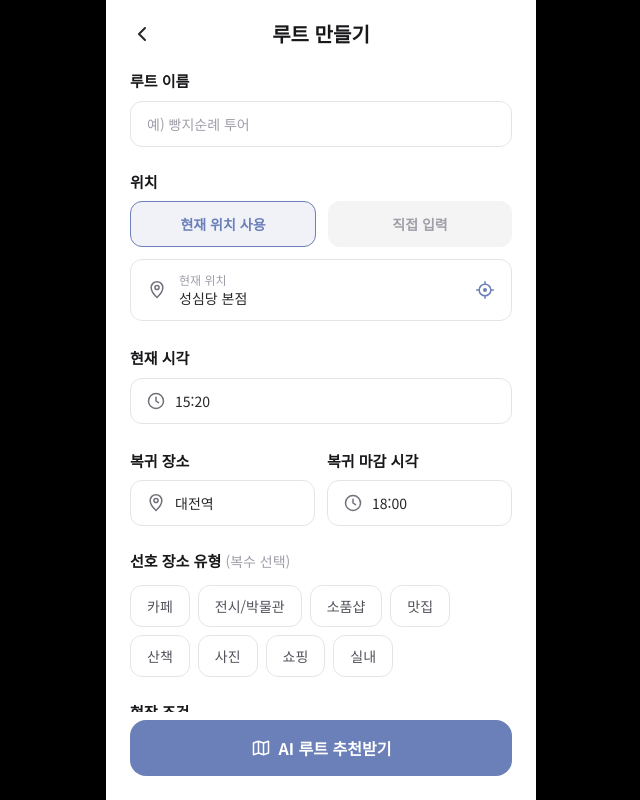
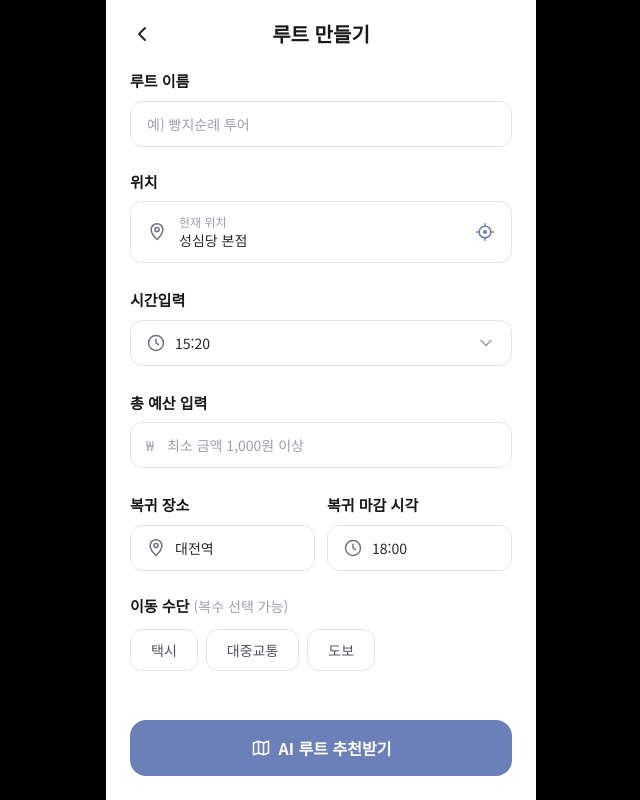
Before and after one commit to DAECO-2026/daeco, a Next.js app in the folder frontend/: page /input in a window 1280 px wide. Shown: the whole page, without its empty margins (319-959 px from the left). Built offline with nearby package versions, Linux system fonts and the light colour scheme.

Commit message:
feat: 루트 만들기 폼 리디자인 (예산·이동수단 추가, 위치 토글·선호유형·현장조건 제거)

```diff
--- a/frontend/app/components/icons.tsx
+++ b/frontend/app/components/icons.tsx
@@ -155,6 +155,21 @@ export function CrosshairIcon(props: SVGProps<SVGSVGElement>) {
   );
 }
 
+/** 아래 화살표 (드롭다운) */
+export function ChevronDownIcon(props: SVGProps<SVGSVGElement>) {
+  return (
+    <svg viewBox="0 0 24 24" fill="none" aria-hidden="true" {...props}>
+      <path
+        d="m6 9 6 6 6-6"
+        stroke="currentColor"
+        strokeWidth="2"
+        strokeLinecap="round"
+        strokeLinejoin="round"
+      />
+    </svg>
+  );
+}
+
 /** 접힌 지도 (버튼용) */
 export function MapIcon(props: SVGProps<SVGSVGElement>) {
   return (
--- a/frontend/app/input/page.tsx
+++ b/frontend/app/input/page.tsx
@@ -4,6 +4,7 @@ import { useState } from "react";
 import { useRouter } from "next/navigation";
 import {
   ChevronLeftIcon,
+  ChevronDownIcon,
   ClockIcon,
   LocationOutlineIcon,
   CrosshairIcon,
@@ -12,18 +13,7 @@ import {
 import { requestRouteRecommendation, toLocalTime } from "../lib/api";
 import type { RouteRequest } from "../lib/types";
 
-const PLACE_TYPES = [
-  "카페",
-  "전시/박물관",
-  "소품샵",
-  "맛집",
-  "산책",
-  "사진",
-  "쇼핑",
-  "실내",
-];
-
-const CONDITIONS = ["짐이 많아요", "비가 와요", "많이 걷기 힘들어요"];
+const TRANSPORTS = ["택시", "대중교통", "도보"];
 
 const inputClass =
   "w-full rounded-xl border border-zinc-200 px-4 py-3 text-sm text-zinc-800 placeholder:text-zinc-400 focus:border-brand focus:outline-none";
@@ -41,7 +31,7 @@ function Chip({
     <button
       type="button"
       onClick={onClick}
-      className={`rounded-xl border px-4 py-2.5 text-sm transition-colors ${
+      className={`rounded-xl border px-5 py-2.5 text-sm transition-colors ${
         active
           ? "border-brand bg-brand/10 font-semibold text-brand"
           : "border-zinc-200 text-zinc-600 hover:bg-zinc-50"
@@ -57,48 +47,36 @@ export default function CreateRoutePage() {
 
   // 폼 상태
   const [routeName, setRouteName] = useState("");
-  const [locationMode, setLocationMode] = useState<"current" | "manual">(
-    "current",
-  );
   const [currentLocation] = useState("성심당 본점"); // TODO: geolocation 연동
-  const [manualLocation, setManualLocation] = useState("");
   const [curTime, setCurTime] = useState("15:20");
+  const [budget, setBudget] = useState("");
   const [arriveLocation, setArriveLocation] = useState("대전역");
   const [deadLine, setDeadLine] = useState("18:00");
-  const [types, setTypes] = useState<string[]>([]);
-  const [conditions, setConditions] = useState<string[]>([]);
-  const [conditionText, setConditionText] = useState("");
+  const [transports, setTransports] = useState<string[]>([]);
 
   // 요청 상태
   const [submitting, setSubmitting] = useState(false);
   const [error, setError] = useState<string | null>(null);
 
-  const toggle = (
-    value: string,
-    list: string[],
-    setList: (v: string[]) => void,
-  ) =>
-    setList(
-      list.includes(value)
-        ? list.filter((v) => v !== value)
-        : [...list, value],
+  const toggleTransport = (value: string) =>
+    setTransports((prev) =>
+      prev.includes(value)
+        ? prev.filter((v) => v !== value)
+        : [...prev, value],
     );
 
   const handleRecommend = async () => {
-    const curLocation = (
-      locationMode === "current" ? currentLocation : manualLocation
-    ).trim();
-
-    // 백엔드 RequestDTO 필드에 맞춰 매핑 (루트 이름·현장 조건은 백엔드 미수신 → 제외)
+    // 백엔드 RequestDTO 필드에 맞춰 매핑
+    // (루트 이름·총 예산·이동 수단은 백엔드 미수신 → 제외, preferLocation은 현재 UI 미수집)
     const payload: RouteRequest = {
-      curLocation,
+      curLocation: currentLocation.trim(),
       curTime: toLocalTime(curTime),
       arriveLocation: arriveLocation.trim(),
       deadLine: toLocalTime(deadLine),
-      preferLocation: types,
+      preferLocation: [],
     };
 
-    if (!curLocation || !payload.arriveLocation) {
+    if (!payload.curLocation || !payload.arriveLocation) {
       setError("현재 위치와 복귀 장소를 입력해주세요.");
       return;
     }
@@ -107,12 +85,8 @@ export default function CreateRoutePage() {
     setSubmitting(true);
     try {
       const result = await requestRouteRecommendation(payload);
-      // 결과 화면은 아직 디자인 전 → 응답을 세션에 보관하고 로그로 확인
       sessionStorage.setItem("daeco:lastRequest", JSON.stringify(payload));
       sessionStorage.setItem("daeco:recommendation", JSON.stringify(result));
-      console.log("[DAECO] 추천 요청:", payload);
-      console.log("[DAECO] 추천 응답:", result);
-      // TODO: 결과 화면 디자인 확정 시 router.push("/result")로 이동
       router.push("/result");
     } catch (e) {
       setError(
@@ -157,33 +131,7 @@ export default function CreateRoutePage() {
         {/* 위치 */}
         <section className="mt-6">
           <p className="text-[15px] font-bold text-zinc-900">위치</p>
-          <div className="mt-2 flex gap-3">
-            <button
-              type="button"
-              onClick={() => setLocationMode("current")}
-              className={`flex-1 rounded-xl py-3 text-sm font-semibold transition-colors ${
-                locationMode === "current"
-                  ? "border border-brand bg-brand/10 text-brand"
-                  : "bg-zinc-100 text-zinc-400"
-              }`}
-            >
-              현재 위치 사용
-            </button>
-            <button
-              type="button"
-              onClick={() => setLocationMode("manual")}
-              className={`flex-1 rounded-xl py-3 text-sm font-semibold transition-colors ${
-                locationMode === "manual"
-                  ? "border border-brand bg-brand/10 text-brand"
-                  : "bg-zinc-100 text-zinc-400"
-              }`}
-            >
-              직접 입력
-            </button>
-          </div>
-
-          {locationMode === "current" ? (
-            <div className="mt-3 flex items-center gap-3 rounded-xl border border-zinc-200 px-4 py-3">
+          <div className="mt-2 flex items-center gap-3 rounded-xl border border-zinc-200 px-4 py-3">
             <LocationOutlineIcon className="h-5 w-5 shrink-0 text-zinc-500" />
             <div className="flex-1">
               <p className="text-xs text-zinc-400">현재 위치</p>
@@ -199,21 +147,12 @@ export default function CreateRoutePage() {
               <CrosshairIcon className="h-5 w-5" />
             </button>
           </div>
-          ) : (
-            <input
-              type="text"
-              value={manualLocation}
-              onChange={(e) => setManualLocation(e.target.value)}
-              placeholder="출발 위치를 입력하세요."
-              className={`mt-3 ${inputClass}`}
-            />
-          )}
         </section>
 
-        {/* 현재 시각 */}
+        {/* 시간입력 */}
         <section className="mt-6">
           <label className="text-[15px] font-bold text-zinc-900">
-            현재 시각
+            시간입력
           </label>
           <div className="relative mt-2">
             <ClockIcon className="absolute left-4 top-1/2 h-5 w-5 -translate-y-1/2 text-zinc-500" />
@@ -221,7 +160,28 @@ export default function CreateRoutePage() {
               type="text"
               value={curTime}
               onChange={(e) => setCurTime(e.target.value)}
-              className={`${inputClass} pl-11`}
+              className={`${inputClass} px-11`}
+            />
+            <ChevronDownIcon className="pointer-events-none absolute right-4 top-1/2 h-5 w-5 -translate-y-1/2 text-zinc-400" />
+          </div>
+        </section>
+
+        {/* 총 예산 입력 */}
+        <section className="mt-6">
+          <label className="text-[15px] font-bold text-zinc-900">
+            총 예산 입력
+          </label>
+          <div className="relative mt-2">
+            <span className="absolute left-4 top-1/2 -translate-y-1/2 text-sm text-zinc-400">
+              ₩
+            </span>
+            <input
+              type="text"
+              inputMode="numeric"
+              value={budget}
+              onChange={(e) => setBudget(e.target.value)}
+              placeholder="최소 금액 1,000원 이상"
+              className={`${inputClass} pl-9`}
             />
           </div>
         </section>
@@ -258,46 +218,24 @@ export default function CreateRoutePage() {
           </div>
         </section>
 
-        {/* 선호 장소 유형 */}
+        {/* 이동 수단 */}
         <section className="mt-6">
           <p className="text-[15px] font-bold text-zinc-900">
-            선호 장소 유형{" "}
+            이동 수단{" "}
             <span className="text-sm font-normal text-zinc-400">
-              (복수 선택)
+              (복수 선택 가능)
             </span>
           </p>
           <div className="mt-3 flex flex-wrap gap-2">
-            {PLACE_TYPES.map((type) => (
+            {TRANSPORTS.map((t) => (
               <Chip
-                key={type}
-                label={type}
-                active={types.includes(type)}
-                onClick={() => toggle(type, types, setTypes)}
+                key={t}
+                label={t}
+                active={transports.includes(t)}
+                onClick={() => toggleTransport(t)}
               />
             ))}
           </div>
-        </section>
-
-        {/* 현장 조건 */}
-        <section className="mt-6">
-          <p className="text-[15px] font-bold text-zinc-900">현장 조건</p>
-          <div className="mt-3 flex flex-wrap gap-2">
-            {CONDITIONS.map((cond) => (
-              <Chip
-                key={cond}
-                label={cond}
-                active={conditions.includes(cond)}
-                onClick={() => toggle(cond, conditions, setConditions)}
-              />
-            ))}
-          </div>
-          <input
-            type="text"
-            value={conditionText}
-            onChange={(e) => setConditionText(e.target.value)}
-            placeholder="조건을 입력하세요."
-            className={`mt-3 ${inputClass}`}
-          />
         </section>
       </div>
 
```
Lines whose indentation alone changed are shown as unchanged.
